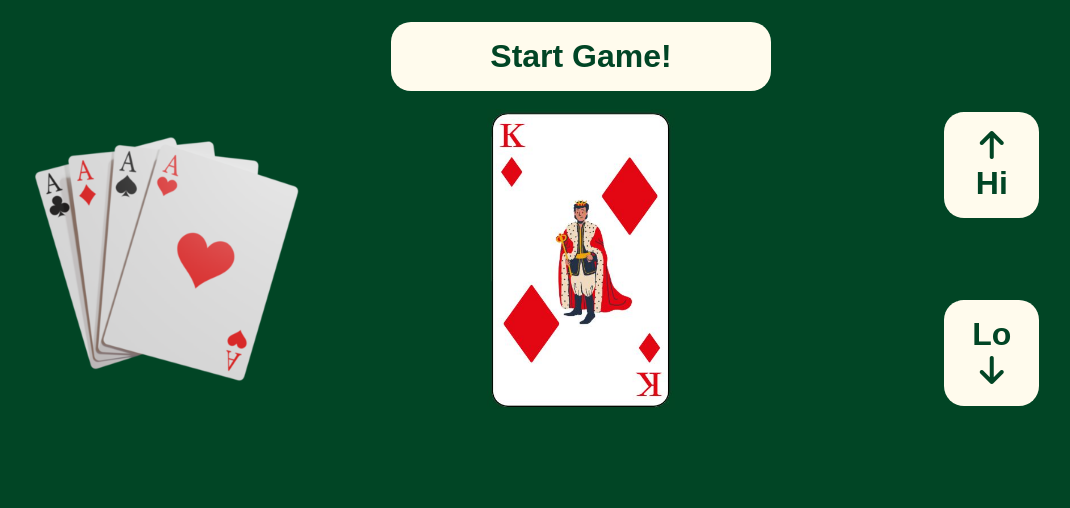
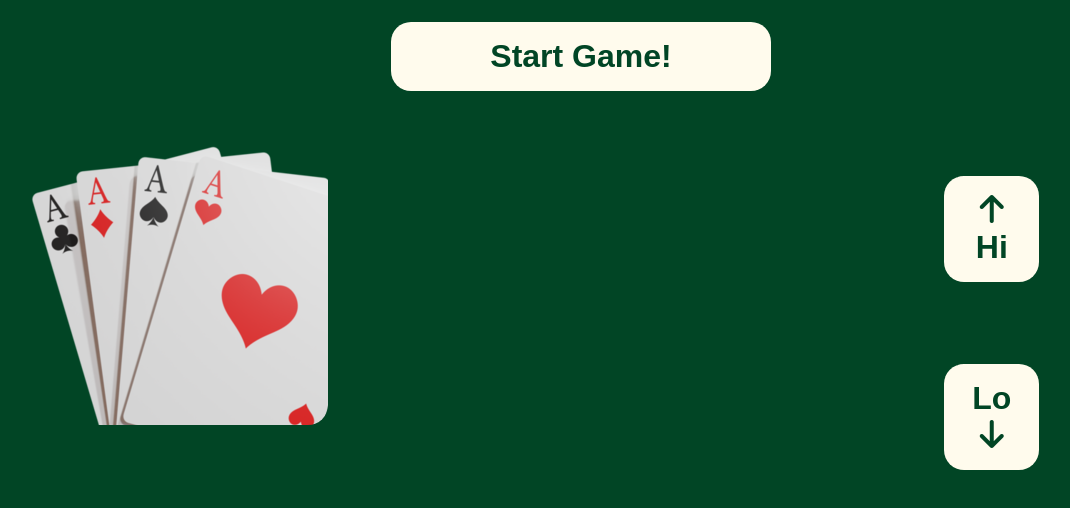
Before and after one commit to Aurora-739/Project-2-Hi-Lo-CardGame, a plain HTML site: page index.html in a window 1280 px wide. Shown: the part 146-654 px from the top of the page, without its empty margins (59-1129 px from the left). Drawn offline with Linux system fonts and the light colour scheme; a web font is replaced by a local one.

Commit message:
make the deck a button with an image

```diff
--- a/assets/css/style.css
+++ b/assets/css/style.css
@@ -62,11 +62,19 @@
 
     #deck {
         display: flex;
-        flex-direction: row;
-        justify-content: center;
+        flex-direction: column;
+        justify-content: start;
         width: 25%;
         height: 300px;
-        align-self: baseline;
+        padding-bottom: 8rem;
+    }
+
+    #deckButton {
+        background-image: url(/assets/images/TheDeck.webp);
+        background-color: transparent;
+        height: 100%;
+        width: 100%;
+        padding: 50%;
     }
 
     #inPlay {
@@ -123,6 +131,7 @@
 
     #winLose {
         display: flex;
+        flex-wrap: nowrap;
         flex-direction: column;
         align-items: center;
         flex-basis: 25%;
--- a/assets/js/script.js
+++ b/assets/js/script.js
@@ -1,14 +1,22 @@
-document.addEventListener("DOMContentLoaded", function() {
+document.addEventListener("DOMContentLoaded", function () {
     const startButton = document.getElementById('start');
     const howToPlay = document.getElementById('rulescountBox');
 
     startButton.addEventListener("click", event => {
-        if(howToPlay.style.visibility === "hidden"){
+        if (howToPlay.style.visibility === "hidden") {
             howToPlay.style.visibility = "visible";
-        }
-        else{
+        } else {
             howToPlay.style.visibility = "hidden";
         }
+    });
+
+    const deck = document.getElementById('deckButton');
+    const card = document.getElementById('inPlay');
+
+    deck.addEventListener("click", event => {
+        img = document.createElement("img")
+        img.src = "/assets/images/King-d.JPG";
+        img.alt = "King of diamonds";
     });
 
 
--- a/index.html
+++ b/index.html
@@ -19,10 +19,11 @@
     <br>
     <div id="playingSurface">
         <div id="deck">
-            <img src="assets/images/TheDeck.webp" alt="set of aces, acating as the deck">
+            <button id="deckButton"></button>
         </div>
         <div id="inPlay">
-            <img src="assets/images/King-d.JPG" alt="king od diamonds">
+            <!-- The Card-->
+
         </div>
 
         <!-- playing buttons (hi / lo)-->
```
